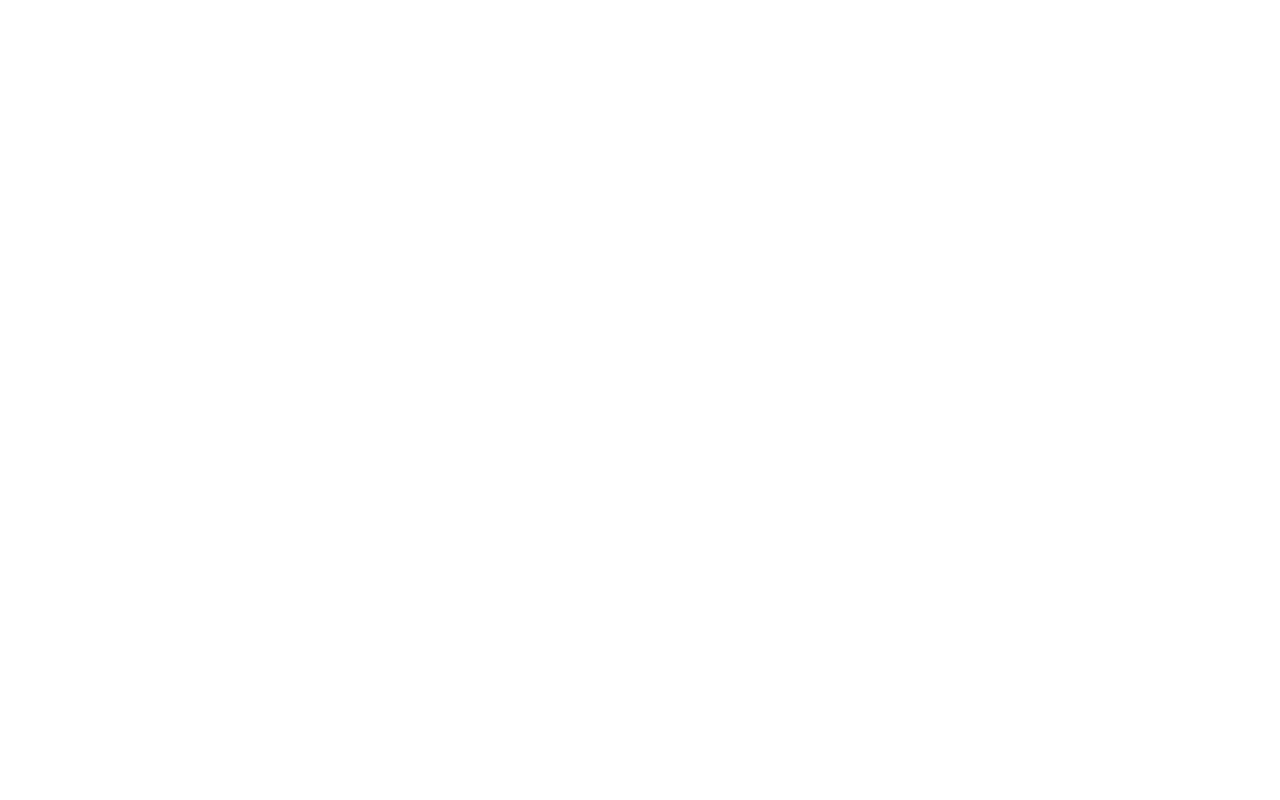
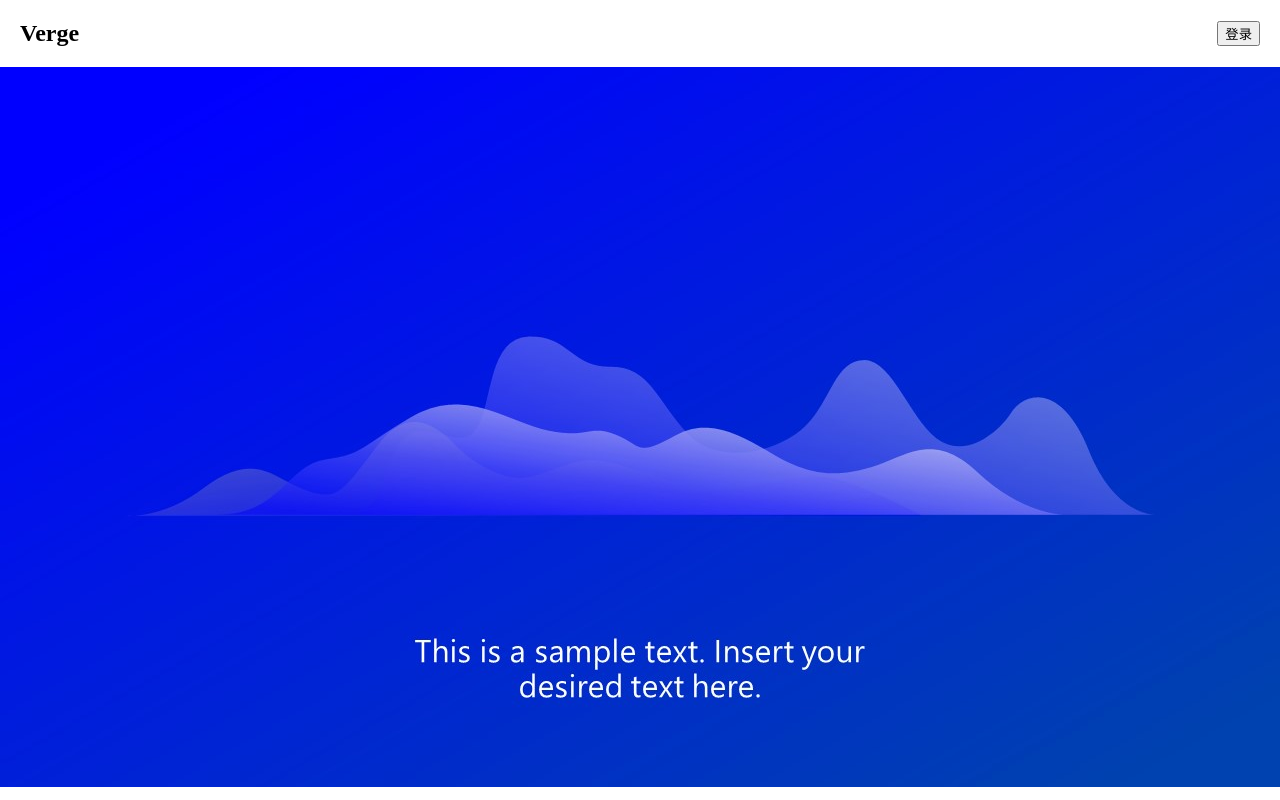
Before and after one commit to vergeworld/vergeworld.github.io, a website: page index.html in a window 1280 px wide. Drawn offline with Linux system fonts and the light colour scheme.

Commit message:
完添加了首页内容

```diff
--- a/index.html
+++ b/index.html
@@ -1,13 +1,25 @@
 <!DOCTYPE html>
 <html lang="en">
+
 <head>
   <meta charset="UTF-8">
   <meta http-equiv="X-UA-Compatible" content="IE=edge">
   <meta name="viewport" content="width=device-width, initial-scale=1.0">
   <title>Verge World</title>
   <link rel="shortcut icon" href="favicon.ico" type="image/x-icon">
+  <link rel="stylesheet" href="./src/styles/index.css">
 </head>
+
 <body>
+  <nav>
+    <h1>Verge</h1>
+    <button>登录</button>
+  </nav>
+  <header>
+    <img src="./src/assets/images/wave.jpg" alt="">
+  </header>
 
+  <script src="./src/js/index.js"></script>
 </body>
+
 </html>
--- /dev/null
+++ b/src/js/index.js
@@ -0,0 +1 @@
+document.documentElement.style.overflow = 'hidden'
--- /dev/null
+++ b/src/styles/index.css
@@ -0,0 +1,16 @@
+page,
+body {
+  margin: 0;
+  padding: 0;
+}
+
+nav {
+  display: flex;
+  align-items: center;
+  justify-content: space-between;
+  padding: 0 20px;
+}
+
+header img {
+  width: 100%;
+}
```
